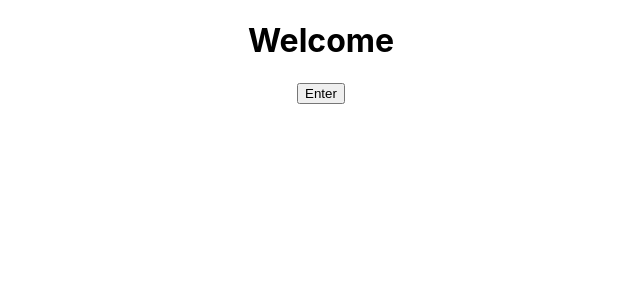
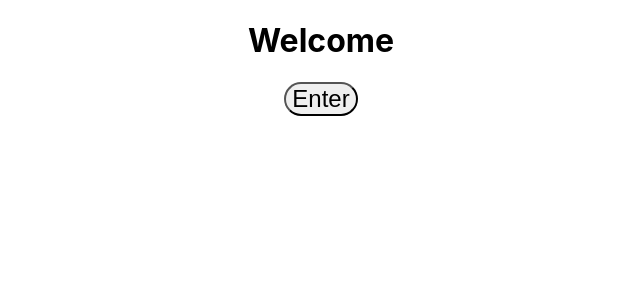
Before and after one commit to ACarolinaF/Food-Recipes-APP, a React (Create React App) app in the folder client/: page / in a window 1280 px wide. Shown: the top 300 px of the page, without its empty margins (319-959 px from the left). Built offline with nearby package versions, Linux system fonts and the light colour scheme.

Commit message:
landing update - styles

```diff
--- a/client/src/components/Landing/Landing.css
+++ b/client/src/components/Landing/Landing.css
@@ -0,0 +1,10 @@
+.landing_div{
+    /* background-image: url('../../img/landing_img.jpg') ; */
+    height: 900px;
+    width: auto;
+}
+
+.landing_button{
+    border-radius: 20px;
+    font-size: x-large;
+}
--- a/client/src/components/Landing/Landing.jsx
+++ b/client/src/components/Landing/Landing.jsx
@@ -4,9 +4,9 @@ import {Link} from 'react-router-dom';
 
 export default function Landing(){
     return(
-    <div>
+    <div className="landing_div">
         <h1>Welcome</h1>
-        <Link to='/home'><button>Enter</button></Link>
+        <Link to='/home'><button className="landing_button">Enter</button></Link>
     </div>
     )
 }
```
Also changed, not shown: client/src/img/land_optn_1.png (added), client/src/img/landing_img.jpg (added).
